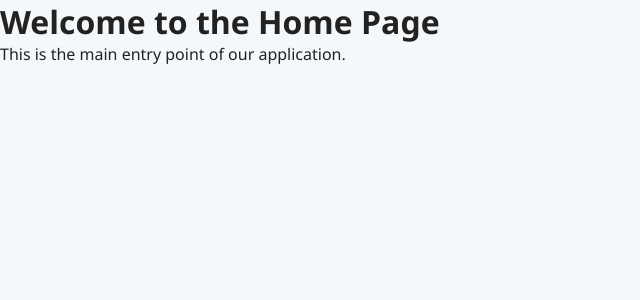
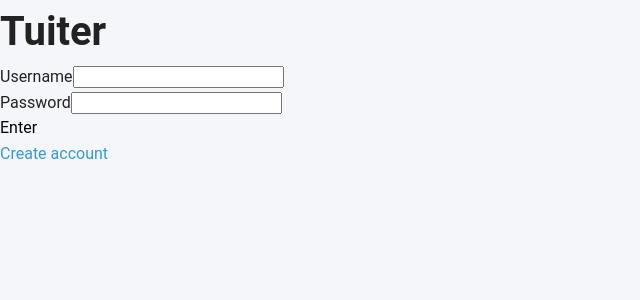
Before and after one commit to leandronunesdev/TuiterFrontend, a React (Vite) app: page / in a window 1280 px wide. Shown: the top 300 px of the page, without its empty margins (0-640 px from the left). Built offline with nearby package versions, Linux system fonts and the light colour scheme.

Commit message:
implements styled components

```diff
--- a/package.json
+++ b/package.json
@@ -12,7 +12,8 @@
   "dependencies": {
     "react": "^19.1.0",
     "react-dom": "^19.1.0",
-    "react-router-dom": "^7.7.0"
+    "react-router-dom": "^7.7.0",
+    "styled-components": "^6.1.19"
   },
   "devDependencies": {
     "@eslint/js": "^9.31.0",
--- a/src/App.tsx
+++ b/src/App.tsx
@@ -1,7 +1,15 @@
 import AppRoutes from "./routes";
+import { ThemeProvider } from "styled-components";
+import { theme } from "./styles/theme";
+import { GlobalStyle } from "./styles/global";
 
 const App = () => {
-  return <AppRoutes />;
+  return (
+    <ThemeProvider theme={theme}>
+      <GlobalStyle />
+      <AppRoutes />
+    </ThemeProvider>
+  );
 };
 
 export default App;
--- a/src/index.css
+++ /dev/null
@@ -1,29 +0,0 @@
-body,
-h1,
-h2,
-h3,
-h4,
-h5,
-h6,
-p,
-figure,
-blockquote,
-dl,
-dd {
-  margin: 0;
-  padding: 0;
-}
-
-body {
-  min-height: 100vh;
-  font-family: "Segoe UI", "Roboto", "Arial", sans-serif;
-  background: #f5f8fa;
-  color: #222;
-  box-sizing: border-box;
-}
-
-*,
-*::before,
-*::after {
-  box-sizing: inherit;
-}
--- a/src/main.tsx
+++ b/src/main.tsx
@@ -1,7 +1,6 @@
 import { StrictMode } from "react";
 import { createRoot } from "react-dom/client";
 import App from "./App.tsx";
-import "./index.css";
 
 createRoot(document.getElementById("root")!).render(
   <StrictMode>
--- a/src/pages/Home/index.tsx
+++ b/src/pages/Home/index.tsx
@@ -1,9 +1,36 @@
 const Home = () => {
   return (
-    <div>
-      <h1>Welcome to the Home Page</h1>
-      <p>This is the main entry point of our application.</p>
-    </div>
+    <main>
+      <section aria-label="Login page">
+        <h1>Tuiter</h1>
+        <form aria-label="Login form" autoComplete="on">
+          <div>
+            <label htmlFor="username">Username</label>
+            <input
+              type="text"
+              id="username"
+              name="username"
+              autoComplete="username"
+              required
+            />
+          </div>
+          <div>
+            <label htmlFor="password">Password</label>
+            <input
+              type="password"
+              id="password"
+              name="password"
+              autoComplete="current-password"
+              required
+            />
+          </div>
+          <button type="submit">Enter</button>
+        </form>
+        <nav aria-label="Additional actions">
+          <a href="/criar-conta">Create account</a>
+        </nav>
+      </section>
+    </main>
   );
 };
 
--- /dev/null
+++ b/src/styles/global.ts
@@ -0,0 +1,52 @@
+import { createGlobalStyle } from "styled-components";
+
+export const GlobalStyle = createGlobalStyle`
+  *, *::before, *::after {
+    margin: 0;
+    padding: 0;
+    box-sizing: border-box;
+  }
+
+  body {
+    font-family: ${({ theme }) => theme.font.family}, Arial, sans-serif;
+    background: ${({ theme }) => theme.colors.background};
+    color: ${({ theme }) => theme.colors.text};
+    line-height: 1.6;
+    min-height: 100vh;
+    -webkit-font-smoothing: antialiased;
+    -moz-osx-font-smoothing: grayscale;
+  }
+
+  h1 {
+    font-size: ${({ theme }) => theme.font.sizes.h1};
+    font-weight: bold;
+  }
+  h2 {
+    font-size: ${({ theme }) => theme.font.sizes.h2};
+    font-weight: bold;
+  }
+  h3 {
+    font-size: ${({ theme }) => theme.font.sizes.h3};
+    font-weight: bold;
+  }
+  p, span, li, input, textarea, button {
+    font-size: ${({ theme }) => theme.font.sizes.body};
+  }
+  a {
+    color: ${({ theme }) => theme.colors.primary};
+    text-decoration: none;
+    transition: color 0.2s;
+    &:hover {
+      color: ${({ theme }) => theme.colors.secondary};
+    }
+  }
+  button {
+    font-family: inherit;
+    cursor: pointer;
+    border: none;
+    background: none;
+  }
+  ul, ol {
+    list-style: none;
+  }
+`;
--- /dev/null
+++ b/src/styles/theme.ts
@@ -0,0 +1,29 @@
+export const theme = {
+  colors: {
+    primary: "#3498db",
+    secondary: "#2ecc71",
+    background: "#f5f6fa",
+    text: "#222",
+    error: "#e74c3c",
+  },
+  font: {
+    family: "'Roboto', Arial, sans-serif",
+    sizes: {
+      h1: "2.5rem",
+      h2: "2rem",
+      h3: "1.5rem",
+      body: "1rem",
+      small: "0.875rem",
+    },
+  },
+  spacing: {
+    xs: "4px",
+    sm: "8px",
+    md: "16px",
+    lg: "32px",
+  },
+  borderRadius: {
+    sm: "4px",
+    md: "8px",
+  },
+};
```
Also changed, not shown: src/styles/styled.d.ts (added, +7 -0 lines), 1 other file (tests, documents, lock files or other folders).
